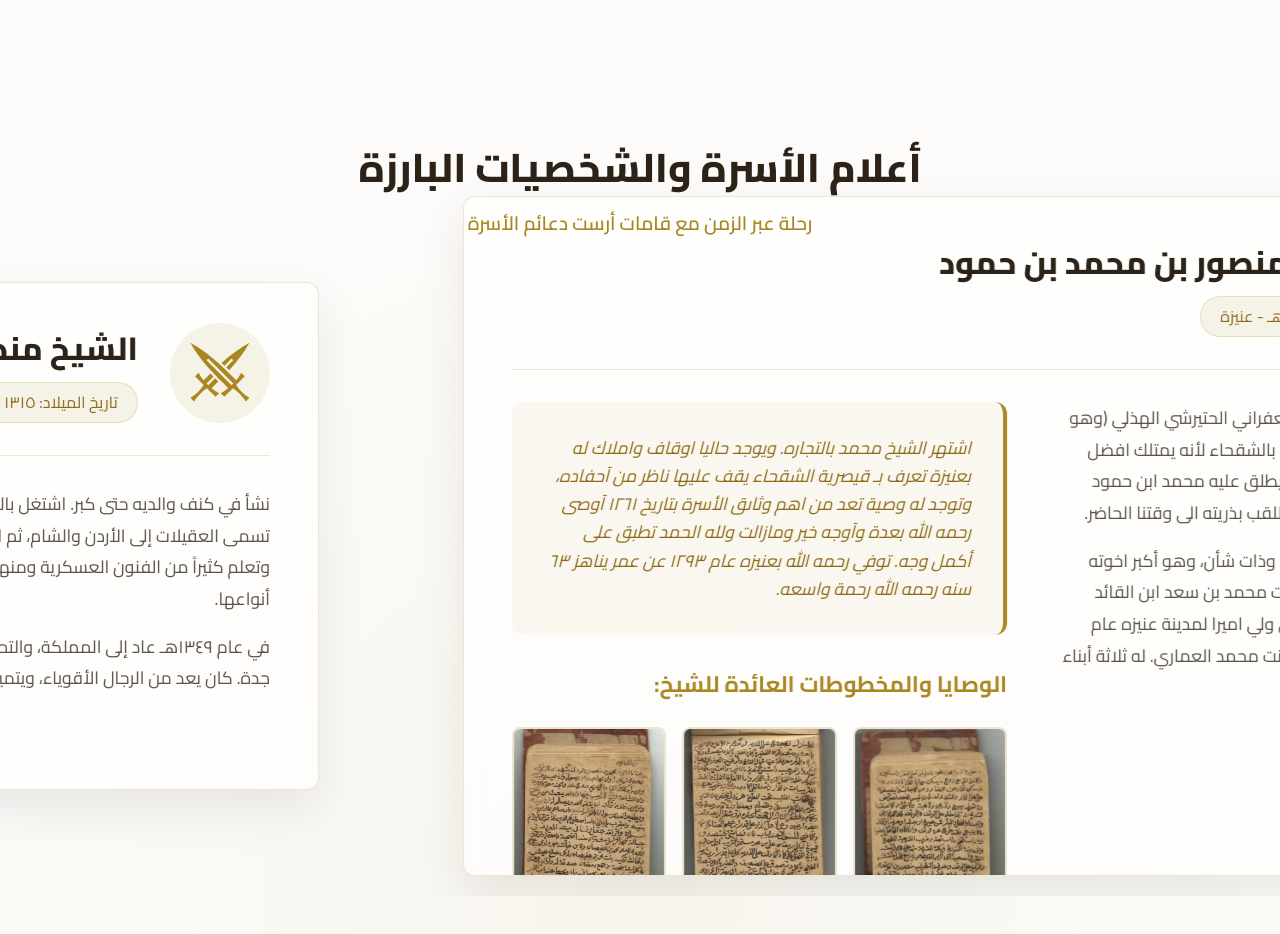
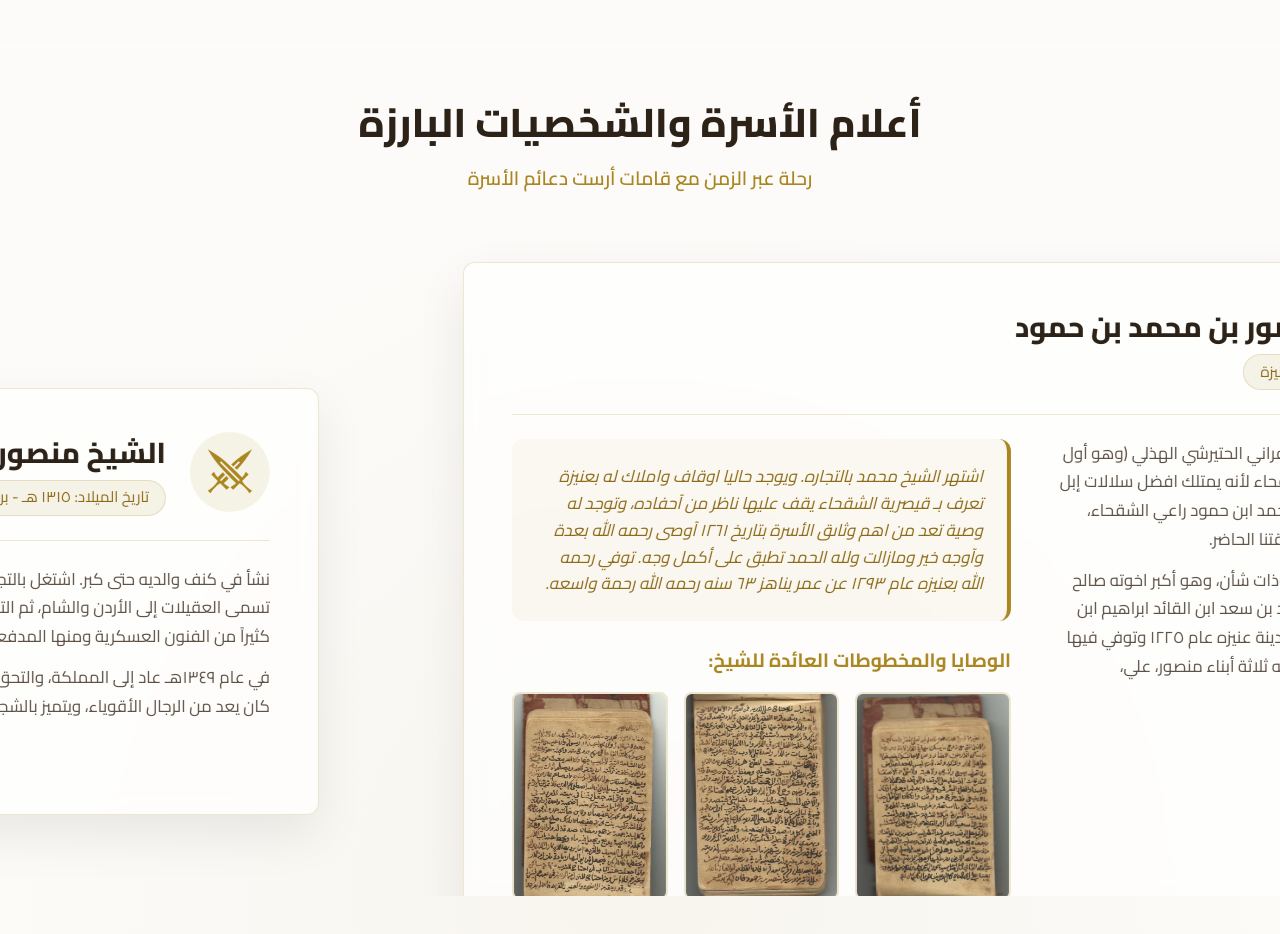
Before and after one commit to Alshagha/alshagha-website, a React (Vite) app: page / in a window 1280 px wide. Shown: the part 2500-3434 px from the top of the page. Built offline with nearby package versions, Linux system fonts and the light colour scheme.

Commit message:
Update Figures.css

```diff
--- a/src/components/Figures.css
+++ b/src/components/Figures.css
@@ -10,20 +10,22 @@
     height: 100vh;
     overflow: hidden;
     display: flex;
-    align-items: center;
+    flex-direction: column;
+    justify-content: center;
 }
 
 .figures-header-absolute {
-    position: absolute;
-    top: max(40px, 5vh);
-    left: 0;
+    position: relative;
+    top: auto;
     width: 100%;
     z-index: 10;
     pointer-events: none;
+    padding-top: max(40px, 4vh);
+    margin-bottom: max(20px, 2vh);
 }
 
 .figures-slider-viewport {
-    height: 100%;
+    flex: 1;
     width: 100%;
     display: flex;
     align-items: center;
@@ -63,47 +65,31 @@
     display: flex;
     flex-direction: column;
     border: 1px solid rgba(170, 134, 33, 0.15);
-    margin: max(80px, 10vh) auto 0;
-    max-height: 85vh;
-    overflow-y: auto;
-}
-
-/* Hide scrollbar for the pane */
-.figure-details-pane::-webkit-scrollbar {
-    width: 6px;
-}
-
-.figure-details-pane::-webkit-scrollbar-track {
-    background: transparent;
-}
-
-.figure-details-pane::-webkit-scrollbar-thumb {
-    background: rgba(170, 134, 33, 0.3);
-    border-radius: 10px;
+    margin: 0 auto;
 }
 
 .details-header {
     display: flex;
     align-items: center;
-    gap: 2rem;
-    margin-bottom: 2rem;
-    padding-bottom: 2rem;
+    gap: 1.5rem;
+    margin-bottom: 1.5rem;
+    padding-bottom: 1.5rem;
     border-bottom: 1px solid rgba(170, 134, 33, 0.2);
 }
 
 .details-body {
     display: grid;
     grid-template-columns: 1fr 1fr;
-    gap: 3rem;
+    gap: 2.5rem;
     align-items: start;
 }
 
 .details-icon {
-    font-size: 4rem;
+    font-size: 3rem;
     color: var(--color-primary);
     background: rgba(170, 134, 33, 0.1);
-    width: 100px;
-    height: 100px;
+    width: 80px;
+    height: 80px;
     display: flex;
     justify-content: center;
     align-items: center;
@@ -112,8 +98,8 @@
 }
 
 .details-title h3 {
-    font-size: 2rem;
-    margin-bottom: 0.5rem;
+    font-size: 1.8rem;
+    margin-bottom: 0.3rem;
     color: var(--color-text);
     font-weight: 800;
 }
@@ -122,49 +108,48 @@
     display: inline-block;
     background: rgba(170, 134, 33, 0.1);
     color: var(--color-primary-dark);
-    padding: 0.4rem 1.2rem;
+    padding: 0.3rem 1rem;
     border-radius: 20px;
-    font-size: 1rem;
+    font-size: 0.95rem;
     border: 1px solid rgba(170, 134, 33, 0.2);
 }
 
 .fig-desc-text {
-    font-size: 1.1rem;
-    line-height: 1.8;
+    font-size: 1.05rem;
+    line-height: 1.7;
     color: var(--color-text-muted);
 }
 
 .fig-desc-text p {
-    margin-bottom: 1rem;
+    margin-bottom: 0.8rem;
 }
 
 .details-body-secondary {
     display: flex;
     flex-direction: column;
-    gap: 2rem;
+    gap: 1.5rem;
 }
 
 .fig-quote-box {
     background: rgba(170, 134, 33, 0.05);
-    padding: 2rem;
+    padding: 1.5rem;
     border-right: 4px solid var(--color-primary);
     border-radius: 12px;
     font-style: italic;
     color: var(--color-primary-dark);
-    font-size: 1.1rem;
+    font-size: 1.05rem;
     line-height: 1.6;
 }
 
 /* Embedded Gallery */
 .testament-title {
-    font-size: 1.4rem;
+    font-size: 1.2rem;
     color: var(--color-primary);
-    margin-bottom: 1.5rem;
+    margin-bottom: 1rem;
 }
 
 .testaments-grid {
     display: grid;
-    /* Three items side by side always */
     grid-template-columns: repeat(3, 1fr);
     gap: 1rem;
 }
```
